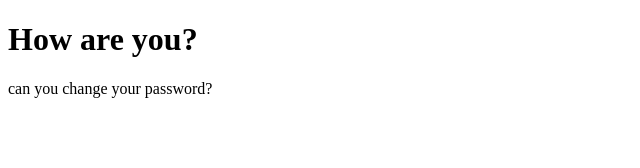
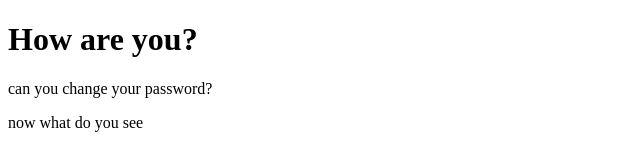
Before and after one commit to rahat9016/my-first-website, a plain HTML site: page index.html in a window 1280 px wide. Shown: the whole page, without its empty margins (0-640 px from the left). Drawn offline with Linux system fonts and the light colour scheme.

Commit message:
Update index.html

```diff
--- a/index.html
+++ b/index.html
@@ -9,5 +9,6 @@
     <h1>How are you?</h1>
 
     <p>can you change your password?</p>
+    <p>now what do you see</p>
 </body>
 </html>
```
